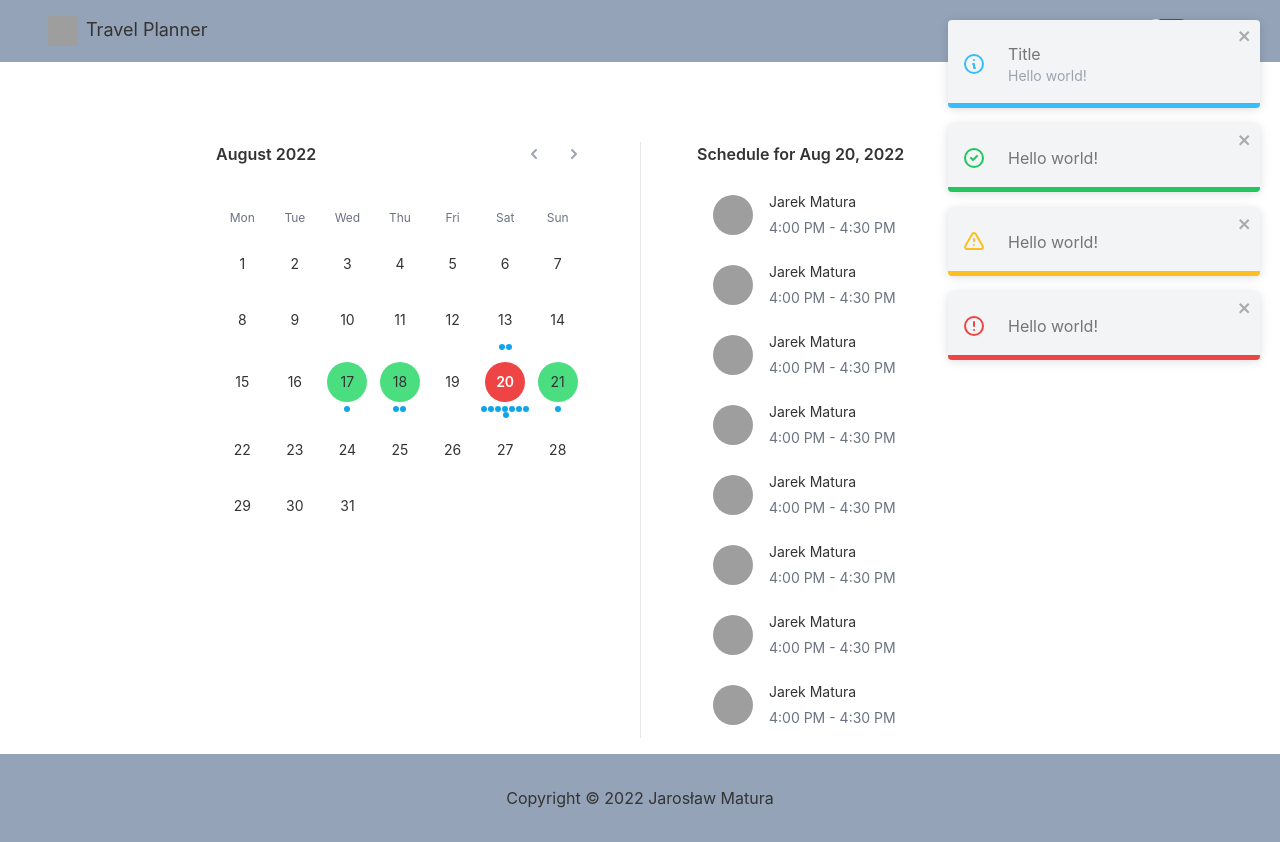
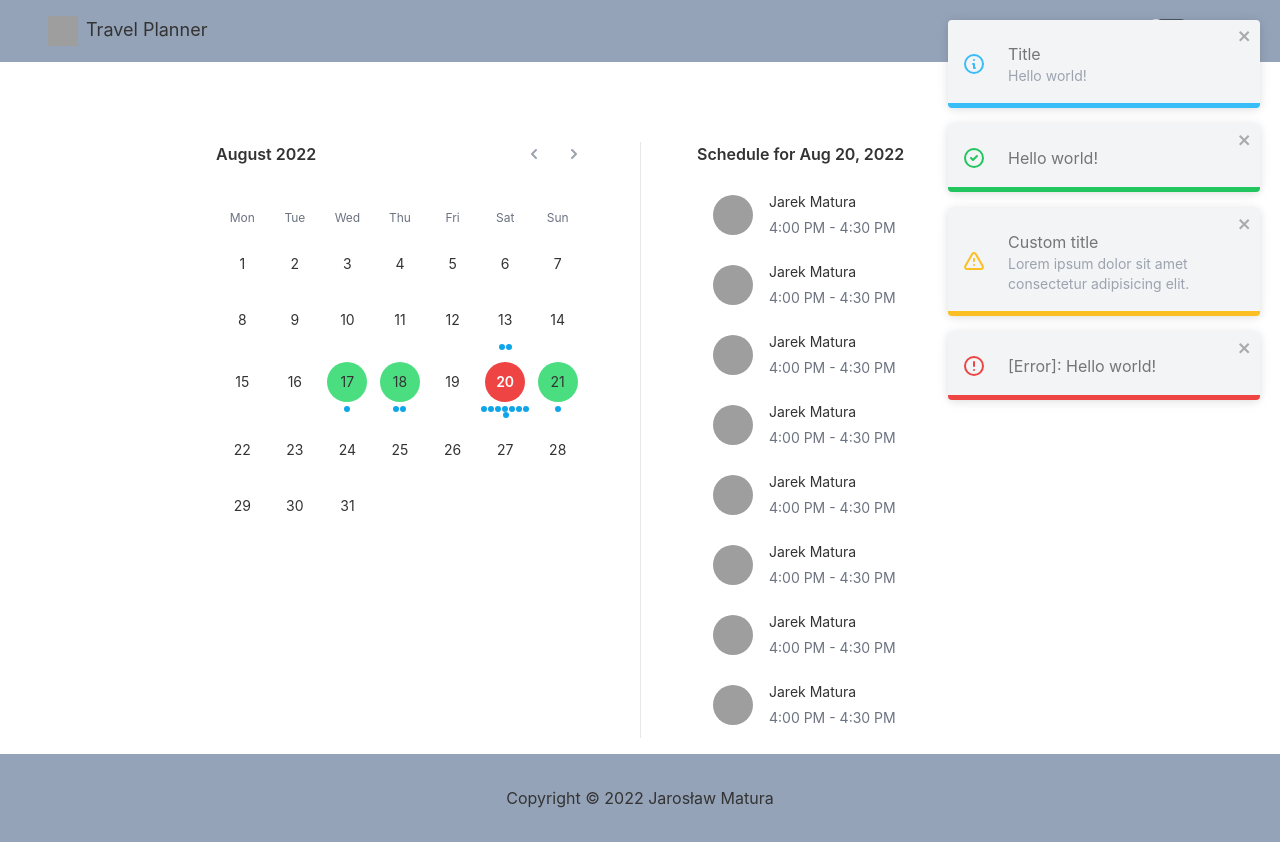
Before and after one commit to Shuan97/travel-planner, a Next.js app: page / in a window 1280 px wide. Built offline with nearby package versions, Linux system fonts and the light colour scheme; grey boxes are pictures that could not be loaded; a web font is replaced by a local one.

Commit message:
modify placeholded toasts

```diff
--- a/components/Header/Header.tsx
+++ b/components/Header/Header.tsx
@@ -35,8 +35,8 @@ const Header = ({}: Props) => {
             onClick={() =>
               ToastMessage({
                 type: "success",
-                message: "🧡",
-                title: "Heart for you!",
+                message: "[Message]: 🧡",
+                title: "[Title]: Heart for you!",
               })
             }
           />
--- a/pages/_app.tsx
+++ b/pages/_app.tsx
@@ -11,8 +11,12 @@ function MyApp({ Component, pageProps }: AppProps) {
   useEffect(() => {
     toast({ type: "info", message: "Hello world!", title: "Title" });
     toast({ type: "success", message: "Hello world!" });
-    toast({ type: "warning", message: "Hello world!" });
-    toast({ type: "error", message: "Hello world!" });
+    toast({
+      type: "warning",
+      message: "Lorem ipsum dolor sit amet consectetur adipisicing elit.",
+      title: "Custom title",
+    });
+    toast({ type: "error", message: "[Error]: Hello world!" });
   }, []);
 
   return (
```
